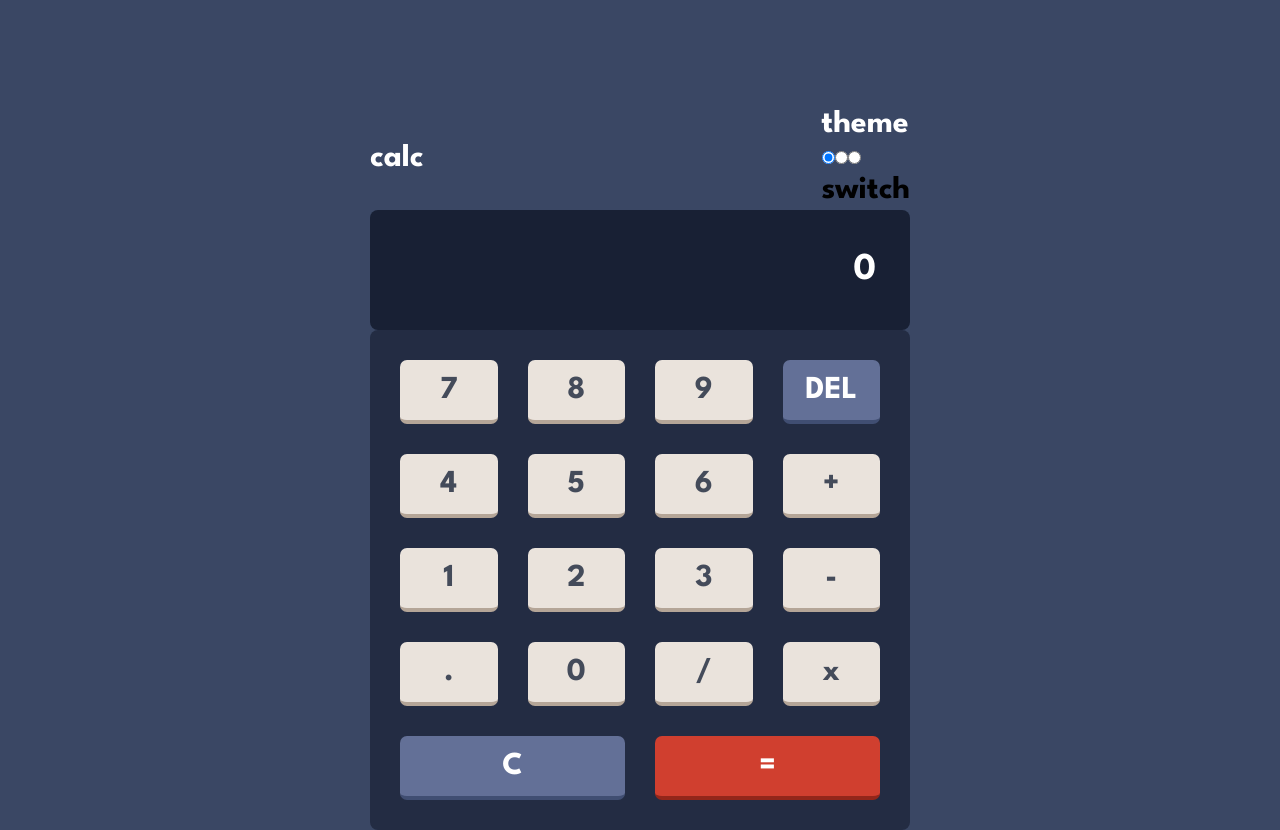
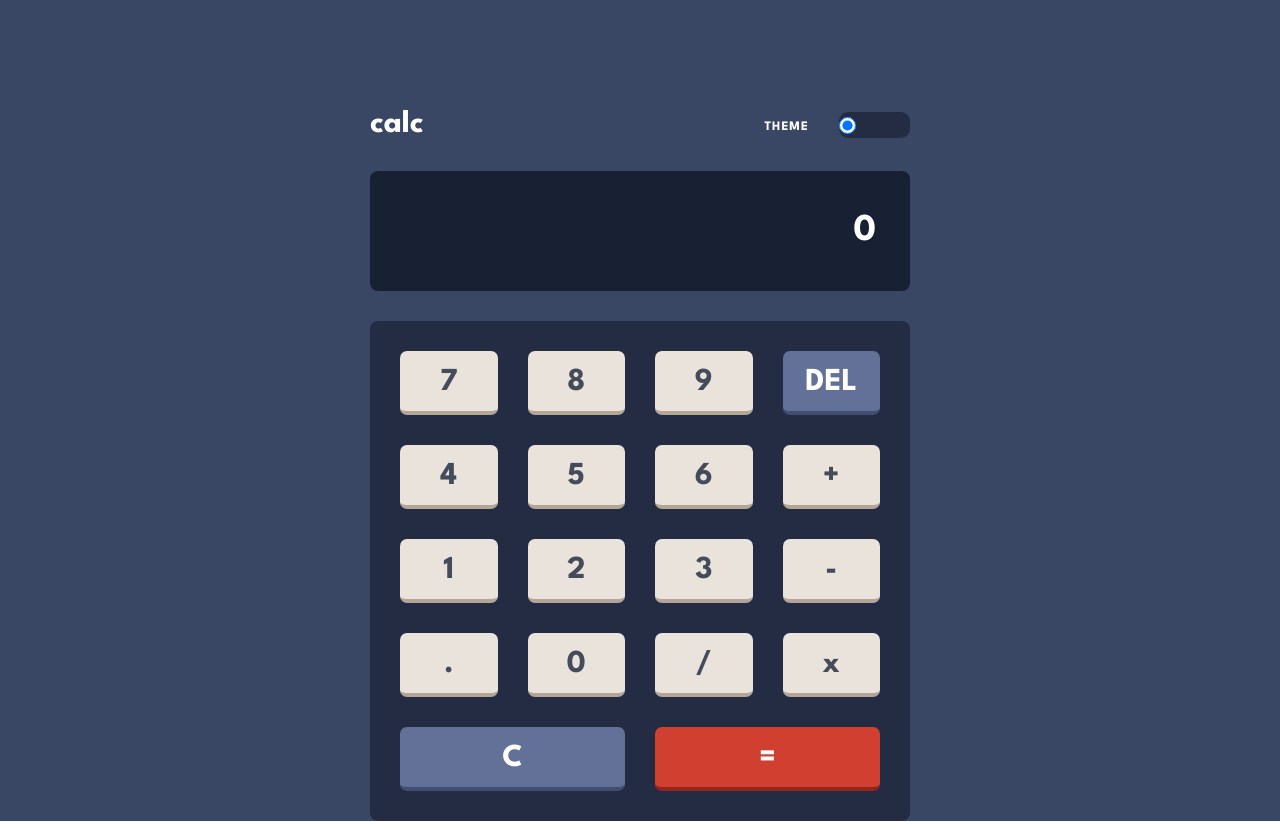
Before and after one commit to iskandar13abdurakhmonov/react-calculator, a React (Vite) app: page / in a window 1280 px wide. Built offline with nearby package versions, Linux system fonts and the light colour scheme.

Commit message:
toggle styles

```diff
--- a/src/components/Header.jsx
+++ b/src/components/Header.jsx
@@ -2,7 +2,6 @@
 import styles from './Header.module.css'
 
 export default function Header({ switchTheme, theme }) {
-
     const handleRadioChange = (e) => {
         switchTheme(e.target.value)
     }
@@ -22,7 +21,7 @@ export default function Header({ switchTheme, theme }) {
             </span>
             <div className={styles.headerRight}>
                 <span
-                    className={`${styles.logo} ${
+                    className={`${styles.text} ${
                         theme === 'dark'
                             ? styles.logoDark
                             : theme === 'light'
@@ -32,10 +31,21 @@ export default function Header({ switchTheme, theme }) {
                 >
                     theme
                 </span>
-                <div>
+                <div
+                    className={`${styles.toggleSwitch} ${
+                        theme === 'dark'
+                            ? styles.bgDark
+                            : theme === 'light'
+                            ? styles.bgLight
+                            : styles.bgBlue
+                    }`}
+                >
                     <input
                         type="radio"
                         name="toggle-switch"
+                        className={`${styles.input} ${
+                            theme === 'dark' ? styles.inputDark : ''
+                        }`}
                         value="dark"
                         checked={theme === 'dark'}
                         onChange={handleRadioChange}
@@ -44,6 +54,9 @@ export default function Header({ switchTheme, theme }) {
                     <input
                         type="radio"
                         name="toggle-switch"
+                        className={`${styles.input} ${
+                            theme === 'light' ? styles.inputLight : ''
+                        }`}
                         value="light"
                         checked={theme === 'light'}
                         onChange={handleRadioChange}
@@ -52,12 +65,14 @@ export default function Header({ switchTheme, theme }) {
                     <input
                         type="radio"
                         name="toggle-switch"
+                        className={`${styles.input} ${
+                            theme === 'blue' ? styles.inputBlue : ''
+                        }`}
                         value="blue"
                         checked={theme === 'blue'}
                         onChange={handleRadioChange}
                     />
                 </div>
-                <button onClick={() => switchTheme()}>switch</button>
             </div>
         </div>
     )
--- a/src/components/Header.module.css
+++ b/src/components/Header.module.css
@@ -1,11 +1,16 @@
 .header {
+    margin: 0 0 30px 0;
     display: flex;
     align-items: center;
     justify-content: space-between;
     width: 100%;
 }
 
-.logo {
+.text {
+    margin: 4px 30px 0 0;
+    font-size: 13px;
+    letter-spacing: 1px;
+    text-transform: uppercase;
 }
 
 .logoDark {
@@ -19,3 +24,50 @@
 .logoBlue {
     color: hsl(52, 100%, 62%);
 }
+
+.headerRight {
+    display: flex;
+    align-items: center;
+}
+
+.toggleSwitch {
+    display: flex;
+    align-items: center;
+    justify-content: space-between;
+    width: 71px;
+    height: 26px;
+    border-radius: 9px;
+}
+
+.bgDark {
+    background-color: hsl(223, 31%, 20%);
+}
+
+.bgLight {
+    background-color: hsl(0, 5%, 81%);
+}
+
+.bgBlue {
+    background-color: hsl(268, 71%, 12%);
+}
+
+.input {
+    width: 17px;
+    height: 17px;
+    opacity: 0;
+}
+
+.inputDark:checked {
+    opacity: 1;
+    background-color: hsl(6, 63%, 50%);
+}
+
+.inputLight:checked {
+    opacity: 1;
+    background-color: hsl(6, 63%, 50%);
+}
+
+.inputBlue:checked {
+    opacity: 1;
+    background-color: hsl(6, 63%, 50%);
+}
--- a/src/components/Screen.module.css
+++ b/src/components/Screen.module.css
@@ -1,4 +1,5 @@
 .headerBottom {
+  margin: 0 0 30px 0;
   padding: 41px 34px 41px 0;
   display: flex;
   justify-content: flex-end;
```
